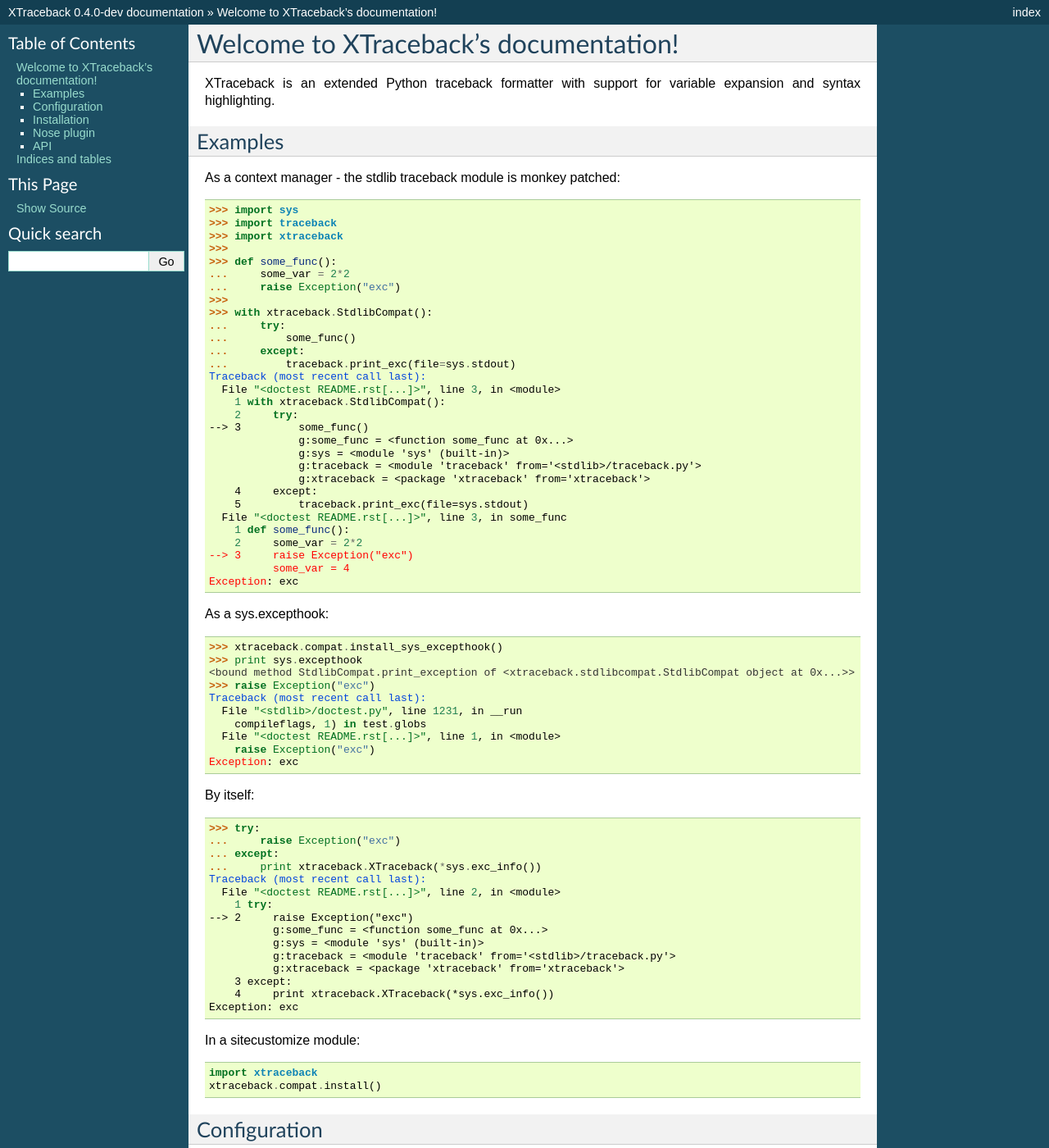
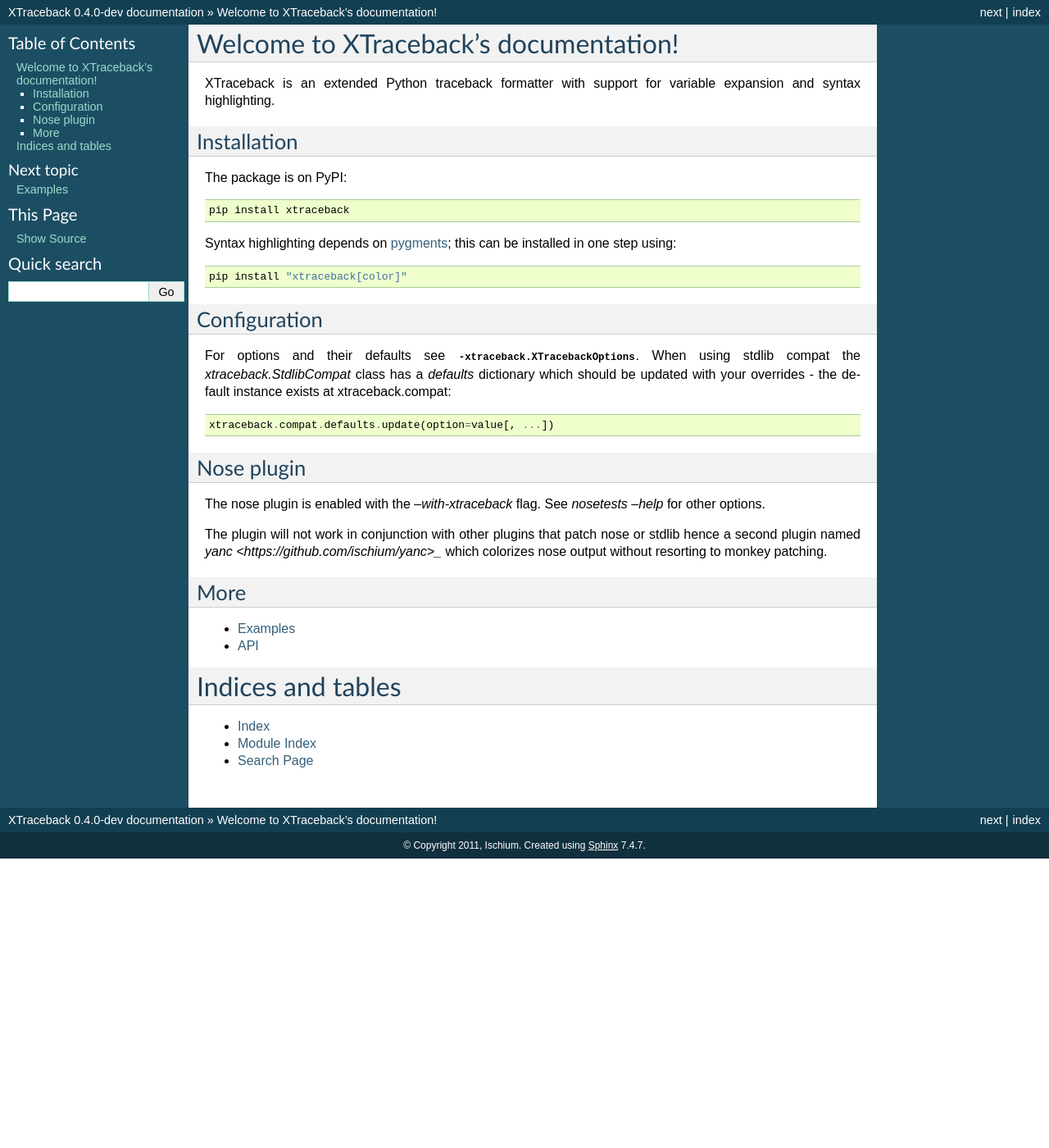
Before and after one commit to 0compute/xtraceback, a Sphinx documentation site: the page built from doc/index.rst, in a window 1280 px wide and 1400 px high. Shown: the whole window at 82% size. Built offline with Sphinx 7.4.7, drawn with Linux system fonts in a browser that asks for light colours; some of the changed text lies outside the part shown.

Commit message:
reoganize docs

```diff
--- a/README.rst
+++ b/README.rst
@@ -1,88 +1,5 @@
 XTraceback is an extended Python traceback formatter with support for variable
 expansion and syntax highlighting.
-
-Examples
---------
-
-As a context manager - the stdlib traceback module is monkey patched::
-
-    >>> import sys
-    >>> import traceback
-    >>> import xtraceback
-    >>>
-    >>> def some_func():
-    ...     some_var = 2*2
-    ...     raise Exception("exc")
-    >>>
-    >>> with xtraceback.StdlibCompat():
-    ...     try:
-    ...         some_func()
-    ...     except:
-    ...         traceback.print_exc(file=sys.stdout) #doctest: +ELLIPSIS +REPORT_NDIFF
-    Traceback (most recent call last):
-      File "<doctest README.rst[...]>", line 3, in <module>
-        1 with xtraceback.StdlibCompat():
-        2     try:
-    --> 3         some_func()
-                  g:some_func = <function some_func at 0x...>
-                  g:sys = <module 'sys' (built-in)>
-                  g:traceback = <module 'traceback' from='<stdlib>/traceback.py'>
-                  g:xtraceback = <package 'xtraceback' from='xtraceback'>
-        4     except:
-        5         traceback.print_exc(file=sys.stdout) #doctest: +ELLIPSIS +REPORT_NDIFF
-      File "<doctest README.rst[...]>", line 3, in some_func
-        1 def some_func():
-        2     some_var = 2*2
-    --> 3     raise Exception("exc")
-              some_var = 4
-    Exception: exc
-
-As a sys.excepthook::
-
-    >>> xtraceback.compat.install_sys_excepthook()
-    >>> print sys.excepthook #doctest: +ELLIPSIS
-    <bound method StdlibCompat.print_exception of <xtraceback.stdlibcompat.StdlibCompat object at 0x...>>
-    >>> raise Exception("exc") #doctest: +ELLIPSIS
-    Traceback (most recent call last):
-      File "<stdlib>/doctest.py", line 1231, in __run
-        compileflags, 1) in test.globs
-      File "<doctest README.rst[...]>", line 1, in <module>
-        raise Exception("exc") #doctest: +ELLIPSIS
-    Exception: exc
-
-By itself::
-
-    >>> try:
-    ...     raise Exception("exc")
-    ... except:
-    ...     print xtraceback.XTraceback(*sys.exc_info()) #doctest: +ELLIPSIS
-    Traceback (most recent call last):
-      File "<doctest README.rst[...]>", line 2, in <module>
-        1 try:
-    --> 2     raise Exception("exc")
-              g:some_func = <function some_func at 0x...>
-              g:sys = <module 'sys' (built-in)>
-              g:traceback = <module 'traceback' from='<stdlib>/traceback.py'>
-              g:xtraceback = <package 'xtraceback' from='xtraceback'>
-        3 except:
-        4     print xtraceback.XTraceback(*sys.exc_info()) #doctest: +ELLIPSIS
-    Exception: exc
-    <BLANKLINE>
-
-In a sitecustomize module::
-
-    import xtraceback
-    xtraceback.compat.install()
-
-Configuration
--------------
-
-For options and their defaults see `xtraceback.XTraceback`'s constructor. When
-using stdlib compat the `xtraceback.StdlibCompat` class has a `defaults`
-dictionary which should be updated with your overrides - the default instance
-exists at xtraceback.compat::
-
-    xtraceback.compat.defaults.update(option=value[, ...])
 
 Installation
 ------------
@@ -91,16 +8,27 @@
 
     pip install xtraceback
 
-Syntax highlighting depends on the pygments library::
+Syntax highlighting depends on `pygments <http://pygments.org/>`_; this can be
+installed in one step using::
 
-    pip install pygments
+    pip install "xtraceback[color]"
+
+Configuration
+-------------
+
+For options and their defaults see :py:class:`-xtraceback.XTracebackOptions`. When using
+stdlib compat the `xtraceback.StdlibCompat` class has a `defaults` dictionary
+which should be updated with your overrides - the default instance exists at
+xtraceback.compat::
+
+    xtraceback.compat.defaults.update(option=value[, ...])
 
 Nose plugin
 -----------
 
-The nose plugin is enabled with the `--with-xtraceback` flag. See `nosetests --help`
-for other options.
+The nose plugin is enabled with the `--with-xtraceback` flag. See `nosetests
+--help` for other options.
 
-It will not work in conjunction with other plugins that patch nose or stdlib
-hence a second plugin named `yanc <https://github.com/ischium/yanc>` which
-colorizes nose output without patching anything.
+The plugin will not work in conjunction with other plugins that patch nose or
+stdlib hence a second plugin named `yanc <https://github.com/ischium/yanc>_`
+which colorizes nose output without resorting to monkey patching.
--- a/doc/index.rst
+++ b/doc/index.rst
@@ -3,16 +3,15 @@
 
 .. include:: ../README.rst
 
-API
----
+More
+----
 
-.. autoclass:: xtraceback.XTraceback
-    :members:
-    :undoc-members:
+.. toctree::
+   :maxdepth: 1
 
-.. autoclass:: xtraceback.StdlibCompat
-    :members:
-    :undoc-members:
+   examples
+   api
+
 
 Indices and tables
 ==================
```
Also changed, not shown: doc/api.rst (added, +14 -0 lines), doc/examples.rst (added, +72 -0 lines).
